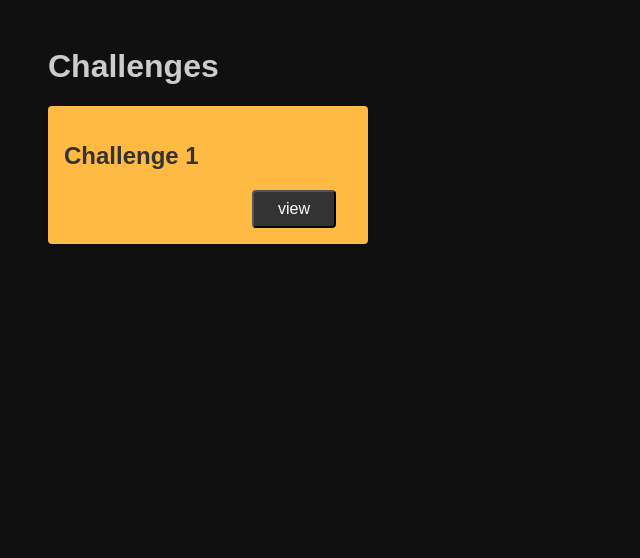
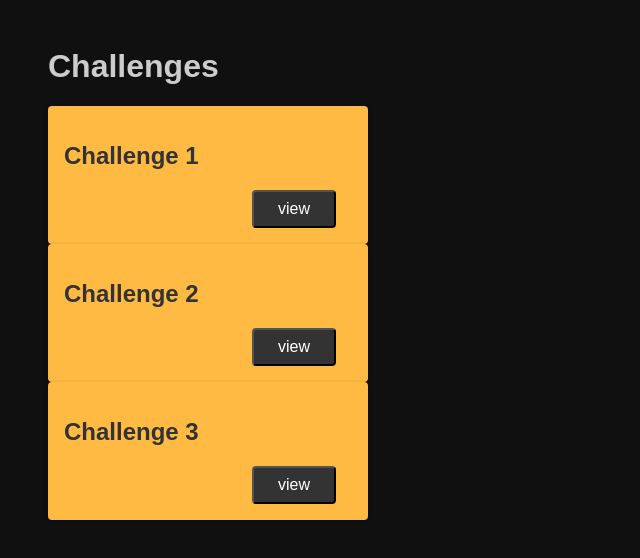
Before and after one commit to stephenKaliman/react-demo, a React (Create React App) app in the folder demo-app/: page / in a window 1280 px wide. Shown: the top 558 px of the page, without its empty margins (0-640 px from the left). Built offline with nearby package versions, Linux system fonts and the light colour scheme.

Commit message:
Step 2.1: more stuff! ez to make, hard to maintain

```diff
--- a/demo-app/src/App.js
+++ b/demo-app/src/App.js
@@ -8,6 +8,18 @@ function App() {
           <button className='button'>view</button>
         </div>
       </div>
+      <div className='chall'>
+        <h2>Challenge 2</h2>
+        <div className='actions'>
+          <button className='button'>view</button>
+        </div>
+      </div>
+      <div className='chall'>
+        <h2>Challenge 3</h2>
+        <div className='actions'>
+          <button className='button'>view</button>
+        </div>
+      </div>
     </div>
   );
 }
```
